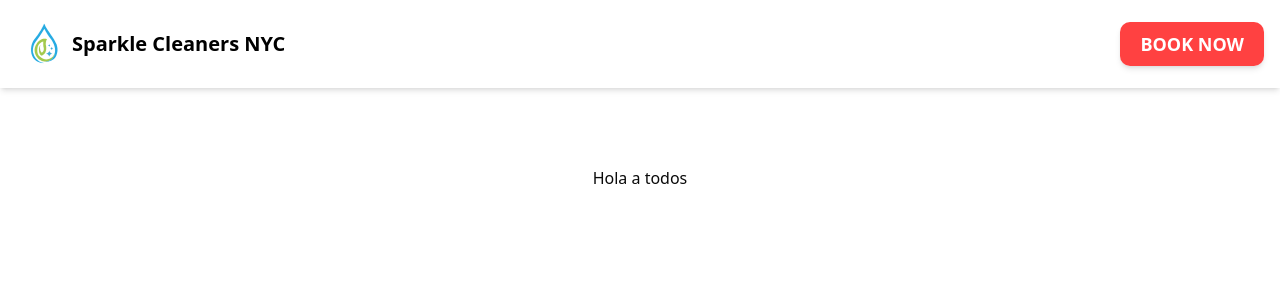
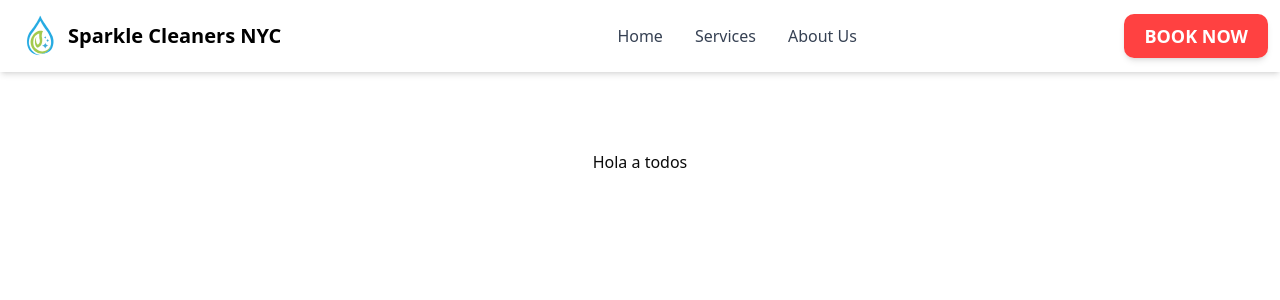
Before and after one commit to gabo-ga/SparkleCleaners, a Next.js app: page / in a window 1280 px wide. Shown: the top 300 px of the page. Built offline with nearby package versions, Linux system fonts and the light colour scheme.

Commit message:
feat:header done

```diff
--- a/components/Header/index.tsx
+++ b/components/Header/index.tsx
@@ -7,8 +7,8 @@ import { Menu } from "lucide-react";
 
 export default function Header() {
     return (
-        <header className="flex items-center justify-between p-4 bg-white shadow-md">
-            <div className="flex items-center gap-4">
+        <header className="flex items-center justify-between px-3 py-2 bg-white shadow-md">
+            <div className="flex items-center gap-2 lg:gap-76">
                 <Sheet>
                     <SheetTrigger asChild>
                         <button className="lg:hidden">
@@ -19,12 +19,22 @@ export default function Header() {
                         <nav className="flex flex-col gap-4">
                             <a href="#" className="text-lg font-medium">Home</a>
                             <a href="#" className="text-lg font-medium">Services</a>
-                            <a href="#" className="text-lg font-medium">About</a>
-                            <a href="#" className="text-lg font-medium">Contact</a>
+                            <a href="#" className="text-lg font-medium">About Us</a>
                         </nav>
                     </SheetContent>
                 </Sheet>
                 <Logo />
+                <nav className="hidden lg:flex items-center gap-8 ml-8">
+                    <a href="#" className="text-gray-700 hover:text-gray-900 font-medium transition-colors">
+                        Home
+                    </a>
+                    <a href="#" className="text-gray-700 hover:text-gray-900 font-medium transition-colors">
+                        Services
+                    </a>
+                    <a href="#" className="text-gray-700 hover:text-gray-900 font-medium transition-colors">
+                        About Us
+                    </a>
+                </nav>
             </div>
             <BookNowButton />
         </header>
```
